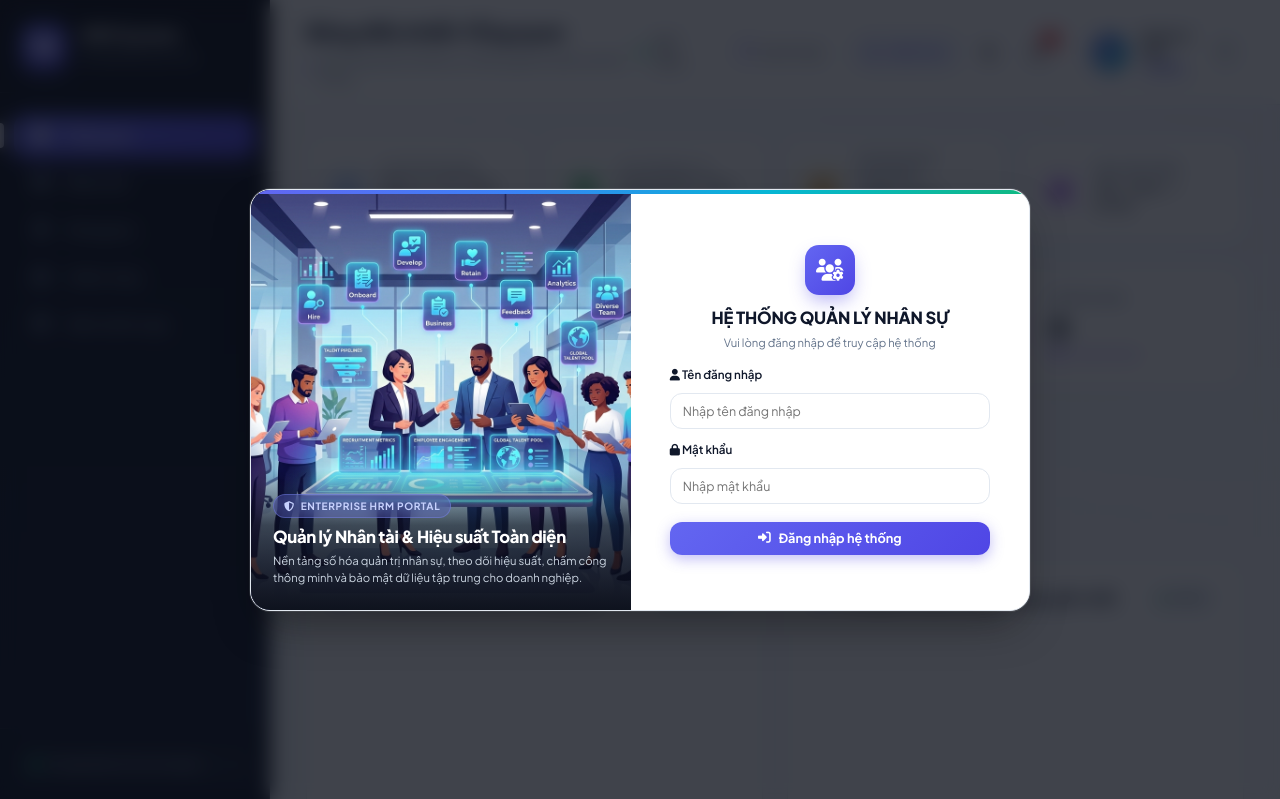
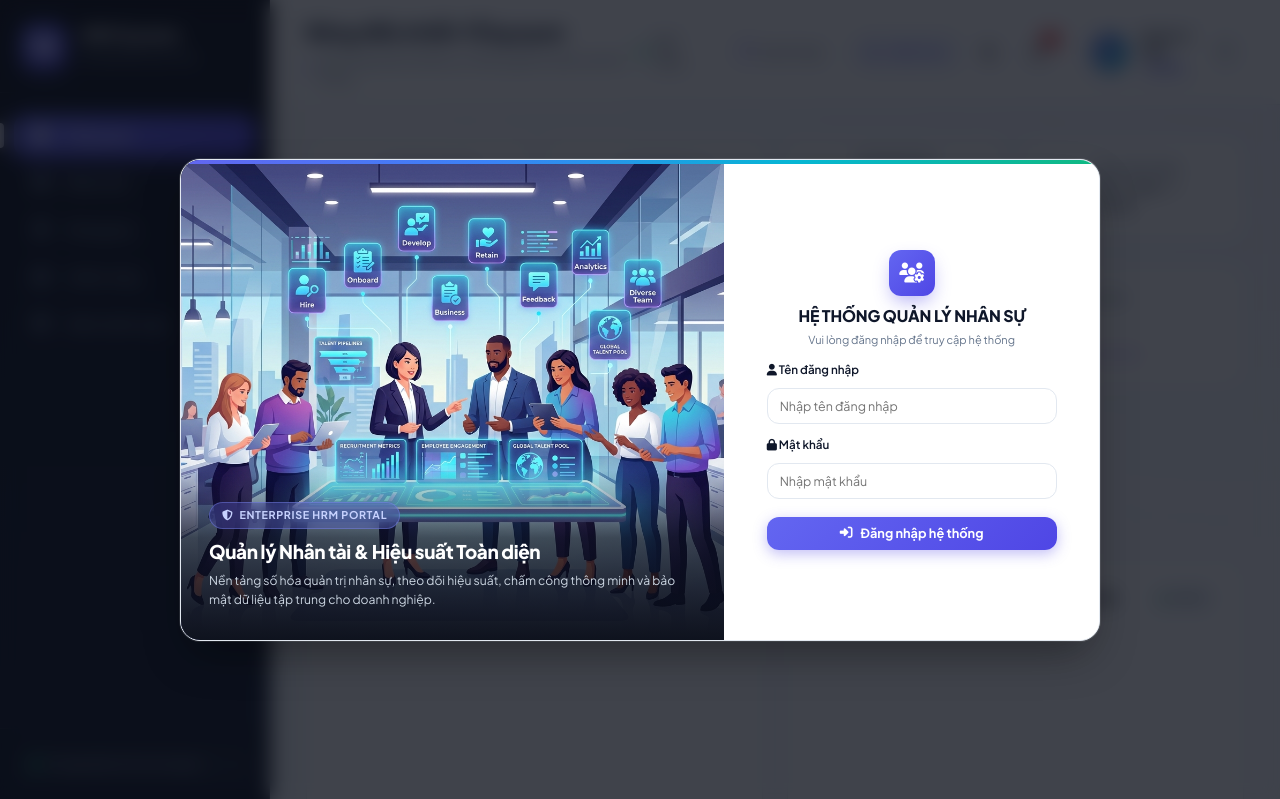
Before and after one commit to Qtruong26/H-th-ng-Qu-n-l-Nh-n-s-HRM-, a website: page app/src/public/index.html in a window 1280 px wide. Shown: the top 799 px of the page. Drawn offline with nearby package versions, Linux system fonts and the light colour scheme.

Commit message:
style(ui): giữ nguyên phần ảnh nhân sự nổi bật rộng rãi, thu nhỏ riêng phần form đăng nhập

```diff
--- a/app/src/public/style.css
+++ b/app/src/public/style.css
@@ -201,8 +201,8 @@ body {
 
 .login-card {
   background: var(--bg-card);
-  width: 100%;
-  max-width: 780px;
+  width: 92%;
+  max-width: 920px;
   border-radius: var(--radius-xl);
   box-shadow: 0 20px 45px -10px rgba(0, 0, 0, 0.4), 0 0 0 1px rgba(255, 255, 255, 0.12);
   padding: 0;
@@ -213,14 +213,14 @@ body {
 
 .login-split-card {
   display: grid;
-  grid-template-columns: 1fr 1.05fr;
-  min-height: 420px;
+  grid-template-columns: 1.45fr 1fr;
+  min-height: 480px;
   border: 1px solid var(--border);
 }
 
 .login-banner {
   position: relative;
-  min-height: 420px;
+  min-height: 480px;
   height: 100%;
   overflow: hidden;
   background: #090d16;
@@ -245,7 +245,7 @@ body {
 .login-banner-overlay {
   position: relative;
   z-index: 2;
-  padding: 24px 22px;
+  padding: 32px 28px;
   background: linear-gradient(180deg, rgba(9, 13, 22, 0) 0%, rgba(9, 13, 22, 0.68) 40%, rgba(9, 13, 22, 0.95) 100%);
   color: #ffffff;
 }
@@ -257,33 +257,33 @@ body {
   background: rgba(99, 102, 241, 0.25);
   border: 1px solid rgba(129, 140, 248, 0.4);
   color: #c7d2fe;
-  font-size: 0.7rem;
+  font-size: 0.74rem;
   font-weight: 700;
   text-transform: uppercase;
   letter-spacing: 0.06em;
-  padding: 3px 10px;
+  padding: 4px 12px;
   border-radius: var(--radius-full);
-  margin-bottom: 8px;
+  margin-bottom: 10px;
   backdrop-filter: blur(8px);
 }
 
 .login-banner-overlay h3 {
-  font-size: 1.15rem;
+  font-size: 1.3rem;
   font-weight: 800;
   letter-spacing: -0.02em;
   color: #ffffff;
-  margin-bottom: 6px;
+  margin-bottom: 8px;
   line-height: 1.3;
 }
 
 .login-banner-overlay p {
-  font-size: 0.78rem;
+  font-size: 0.84rem;
   color: #cbd5e1;
-  line-height: 1.45;
+  line-height: 1.5;
 }
 
 .login-form-container {
-  padding: 30px 28px;
+  padding: 28px 24px;
   display: flex;
   flex-direction: column;
   justify-content: center;
@@ -293,7 +293,7 @@ body {
 
 .login-form-inner {
   width: 100%;
-  max-width: 320px;
+  max-width: 290px;
 }
 
 .login-card::before {
@@ -309,20 +309,20 @@ body {
 
 .login-header {
   text-align: center;
-  margin-bottom: 16px;
+  margin-bottom: 14px;
 }
 
 .login-brand-icon {
-  width: 50px;
-  height: 50px;
+  width: 46px;
+  height: 46px;
   background: var(--primary-gradient);
   color: #fff;
-  font-size: 22px;
+  font-size: 20px;
   display: flex;
   align-items: center;
   justify-content: center;
-  border-radius: 14px;
-  margin: 0 auto 10px;
+  border-radius: 12px;
+  margin: 0 auto 8px;
   box-shadow: 0 8px 18px -3px rgba(79, 70, 229, 0.4);
   transition: transform var(--transition-normal);
 }
@@ -332,7 +332,7 @@ body {
 }
 
 .login-header h2 {
-  font-size: 1.15rem;
+  font-size: 1.1rem;
   font-weight: 800;
   color: var(--text-dark);
   letter-spacing: -0.01em;
@@ -341,7 +341,7 @@ body {
 
 .login-welcome {
   display: block;
-  font-size: 0.78rem;
+  font-size: 0.76rem;
   color: var(--text-muted);
   margin-top: 4px;
   line-height: 1.35;
```
